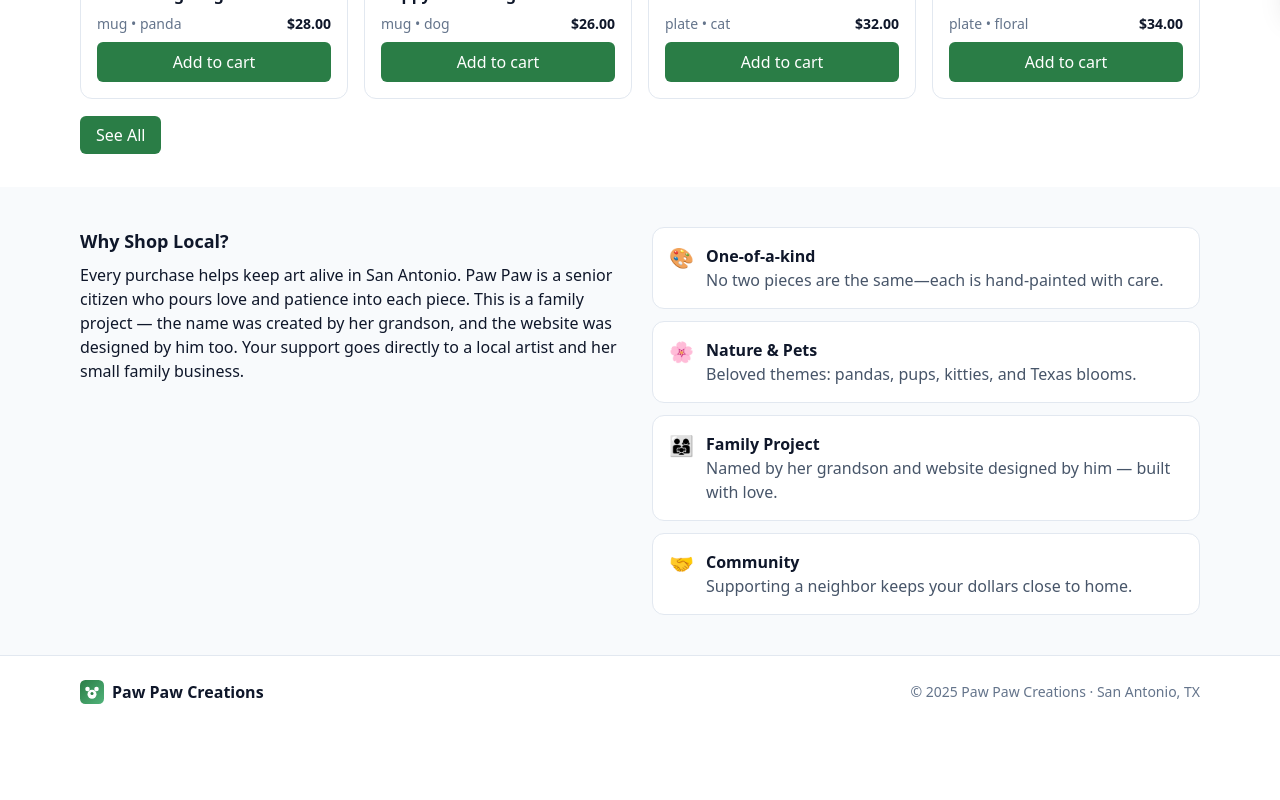
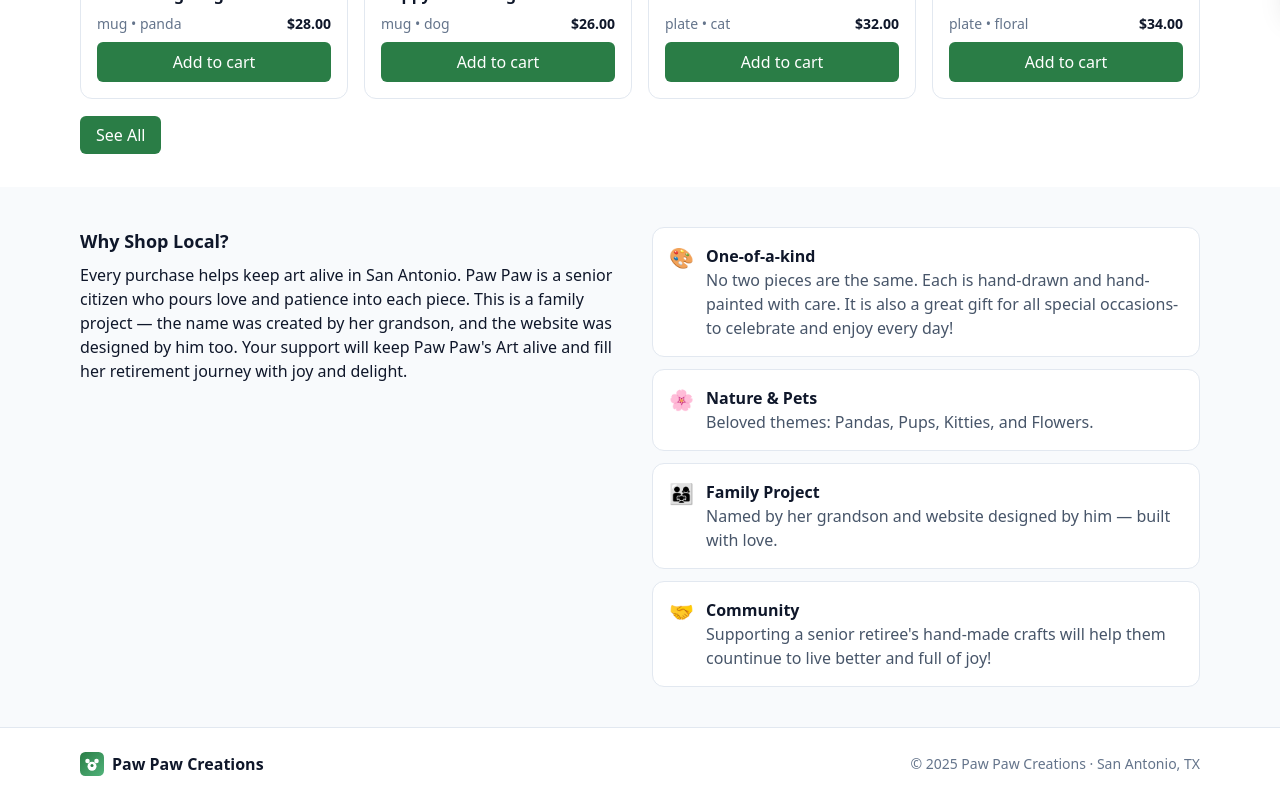
Before and after one commit to fam-ux/pa-pa-ceramics.github.io, a React (Vite) app: page / in a window 1280 px wide. Shown: the part 794-1594 px from the top of the page. Before the commit the page ends 1522 px from the top, so only its background shows below. Built offline with nearby package versions, Linux system fonts and the light colour scheme.

Commit message:
Wording updateS

```diff
--- a/src/pages/Home.jsx
+++ b/src/pages/Home.jsx
@@ -42,10 +42,10 @@ export default function Home(){
         <div className="container grid items-start gap-6 md:grid-cols-2">
           <div>
             <h3 className="mb-2 text-lg font-semibold">Why Shop Local?</h3>
-            <p>Every purchase helps keep art alive in San Antonio. Paw Paw is a senior citizen who pours love and patience into each piece. This is a family project — the name was created by her grandson, and the website was designed by him too. Your support goes directly to a local artist and her small family business.</p>
+            <p>Every purchase helps keep art alive in San Antonio. Paw Paw is a senior citizen who pours love and patience into each piece. This is a family project — the name was created by her grandson, and the website was designed by him too. Your support will keep Paw Paw's Art alive and fill her retirement journey with joy and delight.</p>
           </div>
           <div className="grid gap-3">
-            {[['🎨','One‑of‑a‑kind','No two pieces are the same—each is hand‑painted with care.'],['🌸','Nature & Pets','Beloved themes: pandas, pups, kitties, and Texas blooms.'],['👨‍👩‍👧','Family Project','Named by her grandson and website designed by him — built with love.'],['🤝','Community','Supporting a neighbor keeps your dollars close to home.']].map(([icon,title,desc]) => (
+            {[['🎨','One‑of‑a‑kind','No two pieces are the same. Each is hand-drawn and hand-painted with care. It is also a great gift for all special occasions-to celebrate and enjoy every day!'],['🌸','Nature & Pets','Beloved themes: Pandas, Pups, Kitties, and Flowers.'],['👨‍👩‍👧','Family Project','Named by her grandson and website designed by him — built with love.'],['🤝','Community','Supporting a senior retiree\'s hand-made crafts will help them countinue to live better and full of joy!']].map(([icon,title,desc]) => (
               <div key={title} className="flex items-start gap-3 rounded-xl border border-slate-200 bg-white p-4">
                 <div className="text-xl">{icon}</div>
                 <div>
```
